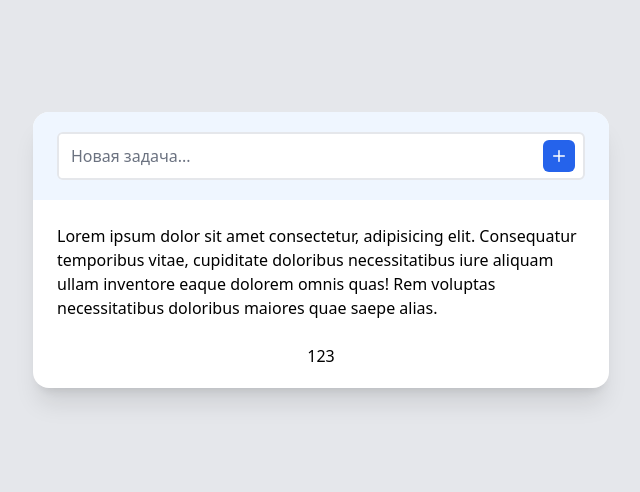
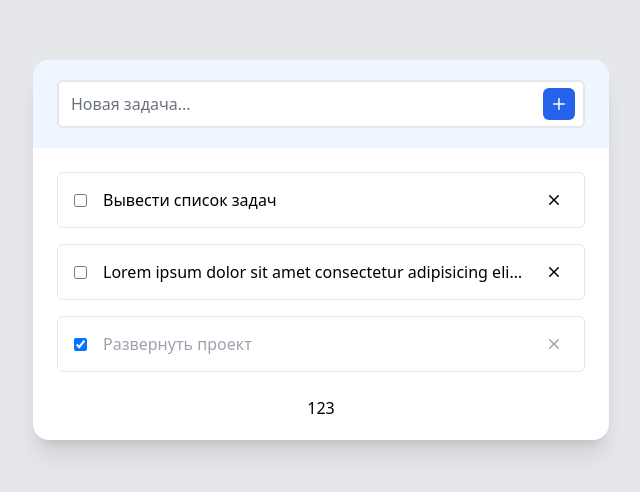
Before and after one commit to gldkru/React-todo, a React (Vite) app: page / in a window 1280 px wide. Shown: the part 150-642 px from the top of the page, without its empty margins (319-959 px from the left). Built offline with nearby package versions, Linux system fonts and the light colour scheme.

Commit message:
feat(layout): tasks

```diff
--- a/src/App.jsx
+++ b/src/App.jsx
@@ -24,10 +24,71 @@ export const App = () => {
           </form>
         </div>
         {/* Content (TaskList) */}
-        <div className='p-6'>
-          Lorem ipsum dolor sit amet consectetur, adipisicing elit. Consequatur temporibus vitae, cupiditate doloribus
-          necessitatibus iure aliquam ullam inventore eaque dolorem omnis quas! Rem voluptas necessitatibus doloribus
-          maiores quae saepe alias.
+        <div className='space-y-4 p-6'>
+          {/* Task */}
+          {/* label for checkbox click scope */}
+          <label className='flex h-14 items-center space-x-4 rounded-md border p-4'>
+            {/* Task checkbox */}
+            <input type='checkbox' className='shrink-0' />
+            {/* Task name */}
+            <div className='grow truncate'>Вывести список задач</div>
+            {/* Task remove */}
+            <button
+              className='inline-flex h-7 w-7 shrink-0 items-center justify-center rounded-md hover:bg-red-600 hover:text-white'
+              type='button'
+            >
+              <svg width='20' height='20' viewBox='0 0 20 20' fill='none' xmlns='http://www.w3.org/2000/svg'>
+                <path
+                  d='M6.28003 5.22C6.13786 5.08752 5.94981 5.0154 5.75551 5.01882C5.56121 5.02225 5.37582 5.10096 5.23841 5.23838C5.101 5.37579 5.02228 5.56118 5.01886 5.75548C5.01543 5.94978 5.08755 6.13782 5.22003 6.28L8.94003 10L5.22003 13.72C5.14634 13.7887 5.08724 13.8715 5.04625 13.9635C5.00526 14.0555 4.98322 14.1548 4.98144 14.2555C4.97966 14.3562 4.99819 14.4562 5.03591 14.5496C5.07363 14.643 5.12977 14.7278 5.20099 14.799C5.27221 14.8703 5.35705 14.9264 5.45043 14.9641C5.54382 15.0018 5.64385 15.0204 5.74455 15.0186C5.84526 15.0168 5.94457 14.9948 6.03657 14.9538C6.12857 14.9128 6.21137 14.8537 6.28003 14.78L10 11.06L13.72 14.78C13.7887 14.8537 13.8715 14.9128 13.9635 14.9538C14.0555 14.9948 14.1548 15.0168 14.2555 15.0186C14.3562 15.0204 14.4562 15.0018 14.5496 14.9641C14.643 14.9264 14.7279 14.8703 14.7991 14.799C14.8703 14.7278 14.9264 14.643 14.9642 14.5496C15.0019 14.4562 15.0204 14.3562 15.0186 14.2555C15.0168 14.1548 14.9948 14.0555 14.9538 13.9635C14.9128 13.8715 14.8537 13.7887 14.78 13.72L11.06 10L14.78 6.28C14.9125 6.13782 14.9846 5.94978 14.9812 5.75548C14.9778 5.56118 14.8991 5.37579 14.7617 5.23838C14.6242 5.10096 14.4389 5.02225 14.2446 5.01882C14.0503 5.0154 13.8622 5.08752 13.72 5.22L10 8.94L6.28003 5.22Z'
+                  fill='currentColor'
+                />
+              </svg>
+            </button>
+          </label>
+
+          {/* Task with long text */}
+          <label className='flex h-14 items-center space-x-4 rounded-md border p-4'>
+            {/* Task checkbox */}
+            <input type='checkbox' className='shrink-0' />
+            {/* Task name */}
+            <div className='grow truncate'>
+              Lorem ipsum dolor sit amet consectetur adipisicing elit. Quos iure temporibus blanditiis et adipisci,
+              iusto ipsam cum unde repellendus saepe itaque suscipit eos, corporis possimus consequuntur magnam non
+              eligendi! Voluptas?
+            </div>
+            {/* Task remove */}
+            <button
+              className='inline-flex h-7 w-7 shrink-0 items-center justify-center rounded-md hover:bg-red-600 hover:text-white'
+              type='button'
+            >
+              <svg width='20' height='20' viewBox='0 0 20 20' fill='none' xmlns='http://www.w3.org/2000/svg'>
+                <path
+                  d='M6.28003 5.22C6.13786 5.08752 5.94981 5.0154 5.75551 5.01882C5.56121 5.02225 5.37582 5.10096 5.23841 5.23838C5.101 5.37579 5.02228 5.56118 5.01886 5.75548C5.01543 5.94978 5.08755 6.13782 5.22003 6.28L8.94003 10L5.22003 13.72C5.14634 13.7887 5.08724 13.8715 5.04625 13.9635C5.00526 14.0555 4.98322 14.1548 4.98144 14.2555C4.97966 14.3562 4.99819 14.4562 5.03591 14.5496C5.07363 14.643 5.12977 14.7278 5.20099 14.799C5.27221 14.8703 5.35705 14.9264 5.45043 14.9641C5.54382 15.0018 5.64385 15.0204 5.74455 15.0186C5.84526 15.0168 5.94457 14.9948 6.03657 14.9538C6.12857 14.9128 6.21137 14.8537 6.28003 14.78L10 11.06L13.72 14.78C13.7887 14.8537 13.8715 14.9128 13.9635 14.9538C14.0555 14.9948 14.1548 15.0168 14.2555 15.0186C14.3562 15.0204 14.4562 15.0018 14.5496 14.9641C14.643 14.9264 14.7279 14.8703 14.7991 14.799C14.8703 14.7278 14.9264 14.643 14.9642 14.5496C15.0019 14.4562 15.0204 14.3562 15.0186 14.2555C15.0168 14.1548 14.9948 14.0555 14.9538 13.9635C14.9128 13.8715 14.8537 13.7887 14.78 13.72L11.06 10L14.78 6.28C14.9125 6.13782 14.9846 5.94978 14.9812 5.75548C14.9778 5.56118 14.8991 5.37579 14.7617 5.23838C14.6242 5.10096 14.4389 5.02225 14.2446 5.01882C14.0503 5.0154 13.8622 5.08752 13.72 5.22L10 8.94L6.28003 5.22Z'
+                  fill='currentColor'
+                />
+              </svg>
+            </button>
+          </label>
+
+          {/* Completed task */}
+          <label className='flex h-14 items-center space-x-4 rounded-md border p-4 text-gray-400'>
+            {/* Task checkbox */}
+            <input type='checkbox' checked className='shrink-0' />
+            {/* Task name */}
+            <div className='grow truncate'>Развернуть проект</div>
+            {/* Task remove */}
+            <button
+              className='inline-flex h-7 w-7 shrink-0 items-center justify-center rounded-md hover:bg-red-600 hover:text-white'
+              type='button'
+            >
+              <svg width='20' height='20' viewBox='0 0 20 20' fill='none' xmlns='http://www.w3.org/2000/svg'>
+                <path
+                  d='M6.28003 5.22C6.13786 5.08752 5.94981 5.0154 5.75551 5.01882C5.56121 5.02225 5.37582 5.10096 5.23841 5.23838C5.101 5.37579 5.02228 5.56118 5.01886 5.75548C5.01543 5.94978 5.08755 6.13782 5.22003 6.28L8.94003 10L5.22003 13.72C5.14634 13.7887 5.08724 13.8715 5.04625 13.9635C5.00526 14.0555 4.98322 14.1548 4.98144 14.2555C4.97966 14.3562 4.99819 14.4562 5.03591 14.5496C5.07363 14.643 5.12977 14.7278 5.20099 14.799C5.27221 14.8703 5.35705 14.9264 5.45043 14.9641C5.54382 15.0018 5.64385 15.0204 5.74455 15.0186C5.84526 15.0168 5.94457 14.9948 6.03657 14.9538C6.12857 14.9128 6.21137 14.8537 6.28003 14.78L10 11.06L13.72 14.78C13.7887 14.8537 13.8715 14.9128 13.9635 14.9538C14.0555 14.9948 14.1548 15.0168 14.2555 15.0186C14.3562 15.0204 14.4562 15.0018 14.5496 14.9641C14.643 14.9264 14.7279 14.8703 14.7991 14.799C14.8703 14.7278 14.9264 14.643 14.9642 14.5496C15.0019 14.4562 15.0204 14.3562 15.0186 14.2555C15.0168 14.1548 14.9948 14.0555 14.9538 13.9635C14.9128 13.8715 14.8537 13.7887 14.78 13.72L11.06 10L14.78 6.28C14.9125 6.13782 14.9846 5.94978 14.9812 5.75548C14.9778 5.56118 14.8991 5.37579 14.7617 5.23838C14.6242 5.10096 14.4389 5.02225 14.2446 5.01882C14.0503 5.0154 13.8622 5.08752 13.72 5.22L10 8.94L6.28003 5.22Z'
+                  fill='currentColor'
+                />
+              </svg>
+            </button>
+          </label>
         </div>
         {/* Footer */}
         <div className='px-6 pb-5 text-center'>123</div>
```
